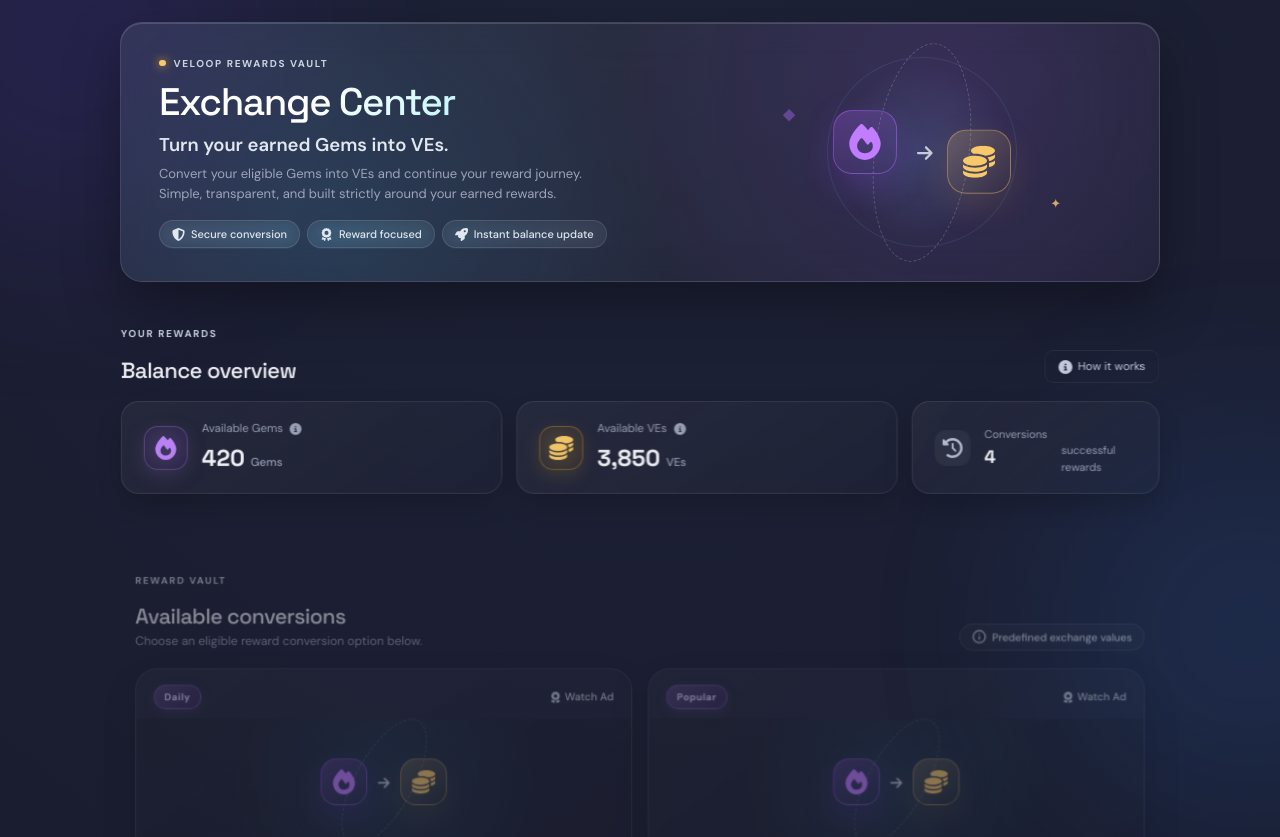
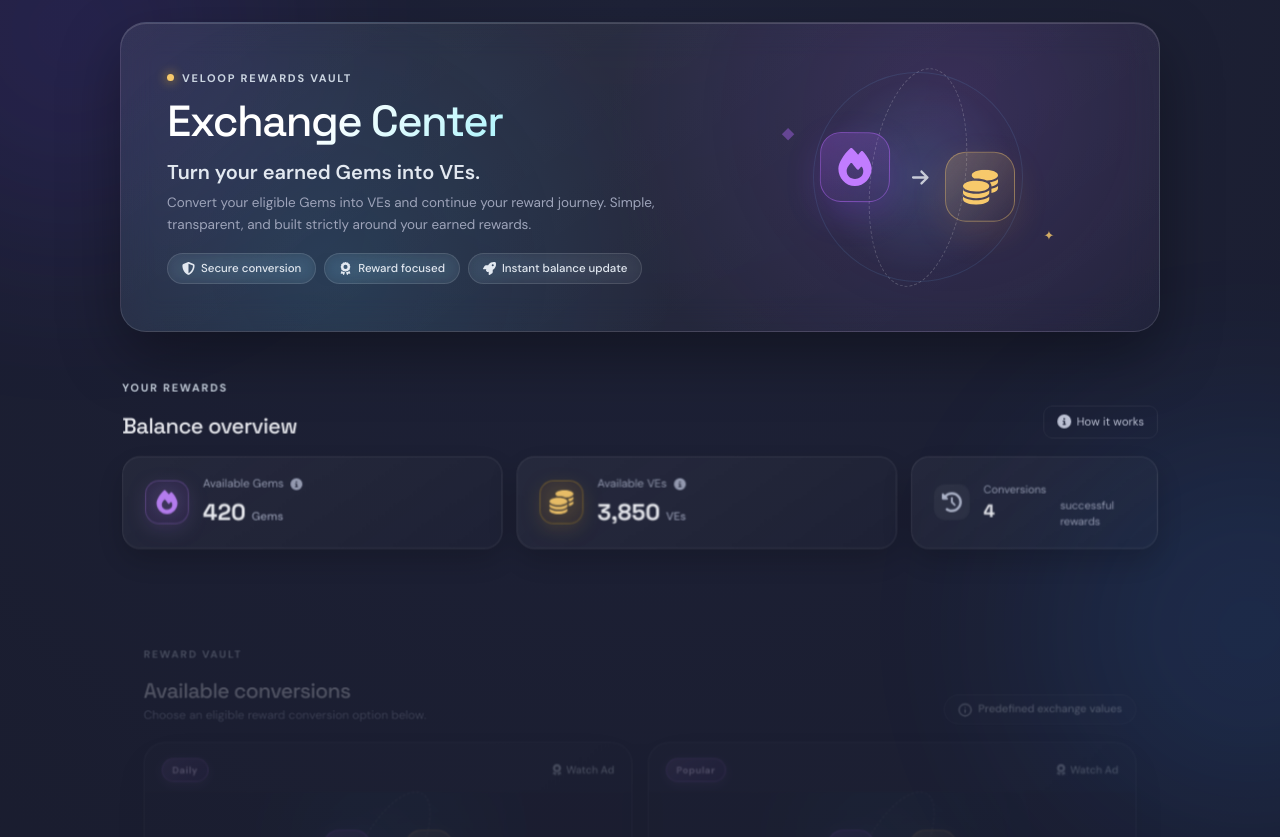
Before and after one commit to ayeshazarin-dev/Veloop-exchange-center, a React (Vite) app: page / in a window 1280 px wide. Shown: the top 837 px of the page. Built offline with nearby package versions, Linux system fonts and the light colour scheme.

Commit message:
Increase hero header size and padding for a spacious presentation

```diff
--- a/src/components/exchange/ExchangeHero.jsx
+++ b/src/components/exchange/ExchangeHero.jsx
@@ -63,7 +63,7 @@ export default function ExchangeHero() {
             animate={{ y: [0, -10, 0], rotate: [0, 5, -5, 0] }}
             transition={{ duration: 4, repeat: Infinity, ease: "easeInOut" }}
           >
-            <FaFire size={36} />
+            <FaFire size={38} />
           </motion.div>
 
           <motion.div
@@ -71,7 +71,7 @@ export default function ExchangeHero() {
             animate={{ x: [0, 4, 0] }}
             transition={{ duration: 1.8, repeat: Infinity, ease: "easeInOut" }}
           >
-            <FaArrowRight size={18} />
+            <FaArrowRight size={19} />
           </motion.div>
 
           <motion.div
@@ -79,7 +79,7 @@ export default function ExchangeHero() {
             animate={{ y: [0, 10, 0] }}
             transition={{ duration: 3.5, repeat: Infinity, ease: "easeInOut", delay: 0.5 }}
           >
-            <FaCoins size={32} />
+            <FaCoins size={35} />
           </motion.div>
         </div>
 
--- a/src/pages/ExchangeCenter/ExchangeCenter.module.css
+++ b/src/pages/ExchangeCenter/ExchangeCenter.module.css
@@ -96,14 +96,14 @@
 
 /* Hero Header Section */
 .hero {
-  min-height: 260px;
+  min-height: 310px;
   display: grid;
   grid-template-columns: 1.15fr 0.85fr;
   align-items: center;
-  gap: 24px;
-  padding: 32px 38px;
+  gap: 28px;
+  padding: 42px 46px;
   border: 1px solid rgba(255, 255, 255, 0.12);
-  border-radius: 22px;
+  border-radius: 26px;
   background:
     radial-gradient(circle at 80% 30%, rgba(168, 85, 247, 0.15), transparent 40%),
     radial-gradient(circle at 20% 80%, rgba(56, 189, 248, 0.12), transparent 40%),
@@ -111,7 +111,7 @@
   backdrop-filter: blur(16px);
   -webkit-backdrop-filter: blur(16px);
   box-shadow:
-    0 22px 55px rgba(0, 0, 0, 0.35),
+    0 24px 60px rgba(0, 0, 0, 0.35),
     inset 0 1px 0 rgba(255, 255, 255, 0.15);
   position: relative;
   overflow: hidden;
@@ -119,7 +119,7 @@
 
 .kicker,
 .eyebrow {
-  font-size: 10px;
+  font-size: 11px;
   letter-spacing: 0.16em;
   font-weight: 700;
   color: #cbd5e1;
@@ -130,21 +130,21 @@
   display: flex;
   align-items: center;
   gap: 8px;
-  margin-bottom: 10px;
+  margin-bottom: 12px;
 }
 
 .kicker span {
-  width: 6.5px;
-  height: 6.5px;
+  width: 7px;
+  height: 7px;
   border-radius: 50%;
   background: var(--gold);
-  box-shadow: 0 0 10px rgba(251, 191, 36, 0.9);
+  box-shadow: 0 0 11px rgba(251, 191, 36, 0.9);
 }
 
 .hero h1 {
   margin: 0;
   font-family: "Space Grotesk", sans-serif;
-  font-size: clamp(26px, 3vw, 42px);
+  font-size: clamp(30px, 3.4vw, 46px);
   line-height: 1.1;
   letter-spacing: -0.035em;
   background: linear-gradient(135deg, #ffffff 30%, #a5f3fc 70%, #c084fc 100%);
@@ -153,25 +153,25 @@
 }
 
 .heroTitle {
-  margin: 9px 0 4px;
+  margin: 11px 0 5px;
   color: #e2e8f0;
-  font-size: clamp(15px, 1.5vw, 18.5px);
+  font-size: clamp(16px, 1.7vw, 20px);
   font-weight: 600;
 }
 
 .heroDescription {
-  max-width: 460px;
+  max-width: 500px;
   margin: 0;
   color: var(--muted);
-  line-height: 1.55;
-  font-size: 13px;
+  line-height: 1.6;
+  font-size: 13.5px;
 }
 
 .heroPills {
   display: flex;
-  gap: 7px;
+  gap: 8px;
   flex-wrap: wrap;
-  margin-top: 16px;
+  margin-top: 18px;
 }
 
 .heroPills span,
@@ -183,8 +183,8 @@
   background: rgba(255, 255, 255, 0.04);
   color: #e2e8f0;
   border-radius: 100px;
-  padding: 5px 12px;
-  font-size: 11px;
+  padding: 6px 14px;
+  font-size: 11.5px;
   font-weight: 500;
   transition: all 0.25s ease;
   backdrop-filter: blur(8px);
@@ -198,7 +198,7 @@
 }
 
 .heroVisual {
-  min-height: 185px;
+  min-height: 210px;
   position: relative;
   display: grid;
   place-items: center;
@@ -206,45 +206,45 @@
 
 .heroHalo {
   position: absolute;
-  width: 190px;
-  height: 190px;
+  width: 210px;
+  height: 210px;
   border-radius: 50%;
   background: radial-gradient(circle, rgba(116, 185, 255, 0.15), transparent 67%);
   border: 1px solid rgba(116, 185, 255, 0.12);
 }
 
 .rewardVisual {
-  width: 135px;
-  height: 95px;
+  width: 145px;
+  height: 105px;
   display: flex;
   align-items: center;
   justify-content: center;
-  gap: 10px;
+  gap: 11px;
   position: relative;
 }
 
 .rewardVisualLarge {
-  width: 215px;
-  height: 150px;
-  gap: 16px;
+  width: 235px;
+  height: 165px;
+  gap: 18px;
 }
 
 .gemOrb,
 .veOrb {
-  width: 48px;
-  height: 48px;
+  width: 50px;
+  height: 50px;
   display: grid;
   place-items: center;
-  border-radius: 16px;
+  border-radius: 17px;
   position: relative;
   z-index: 3;
 }
 
 .rewardVisualLarge .gemOrb,
 .rewardVisualLarge .veOrb {
-  width: 64px;
-  height: 64px;
-  border-radius: 19px;
+  width: 70px;
+  height: 70px;
+  border-radius: 21px;
 }
 
 .gemOrb {
```
